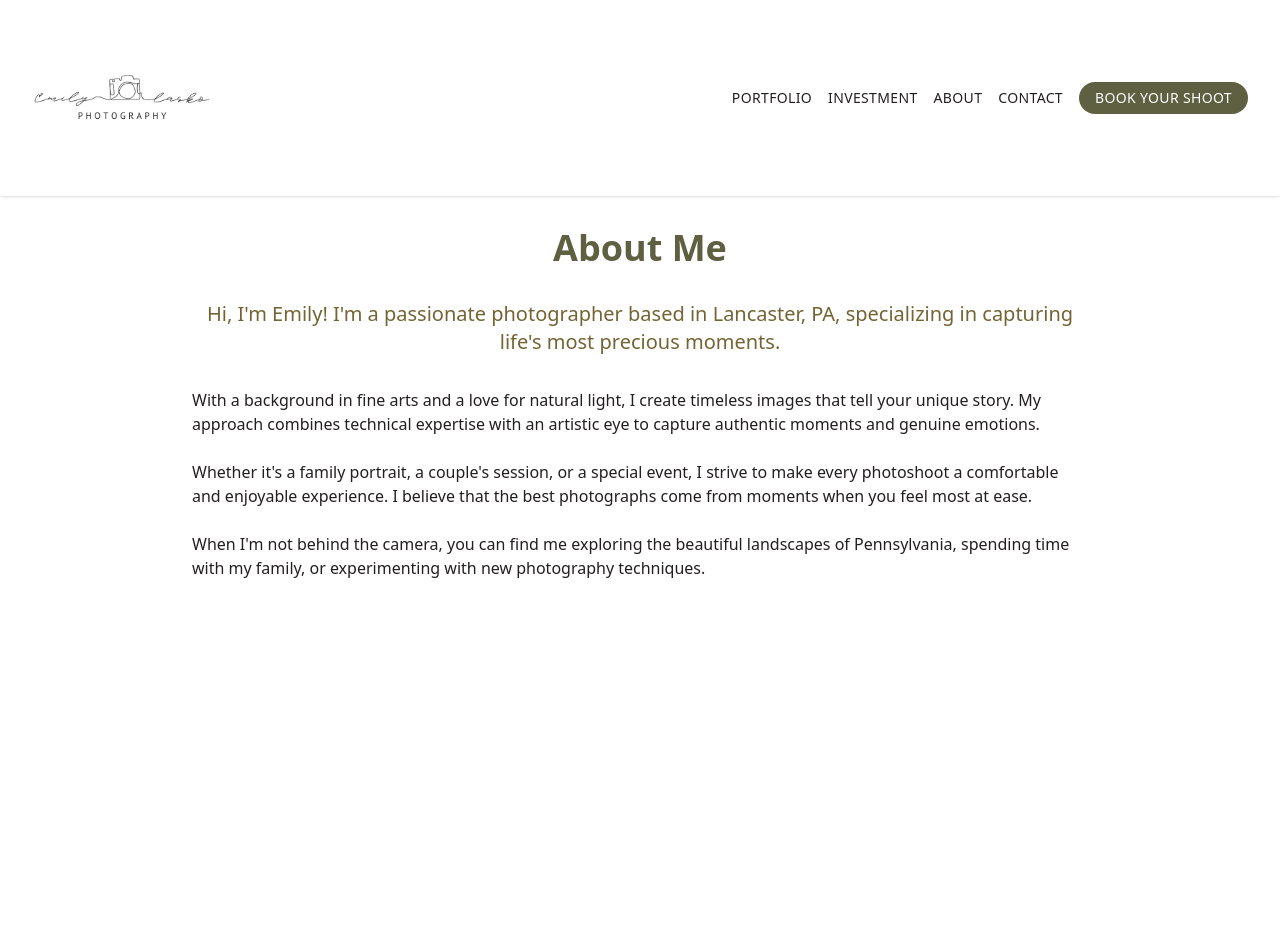
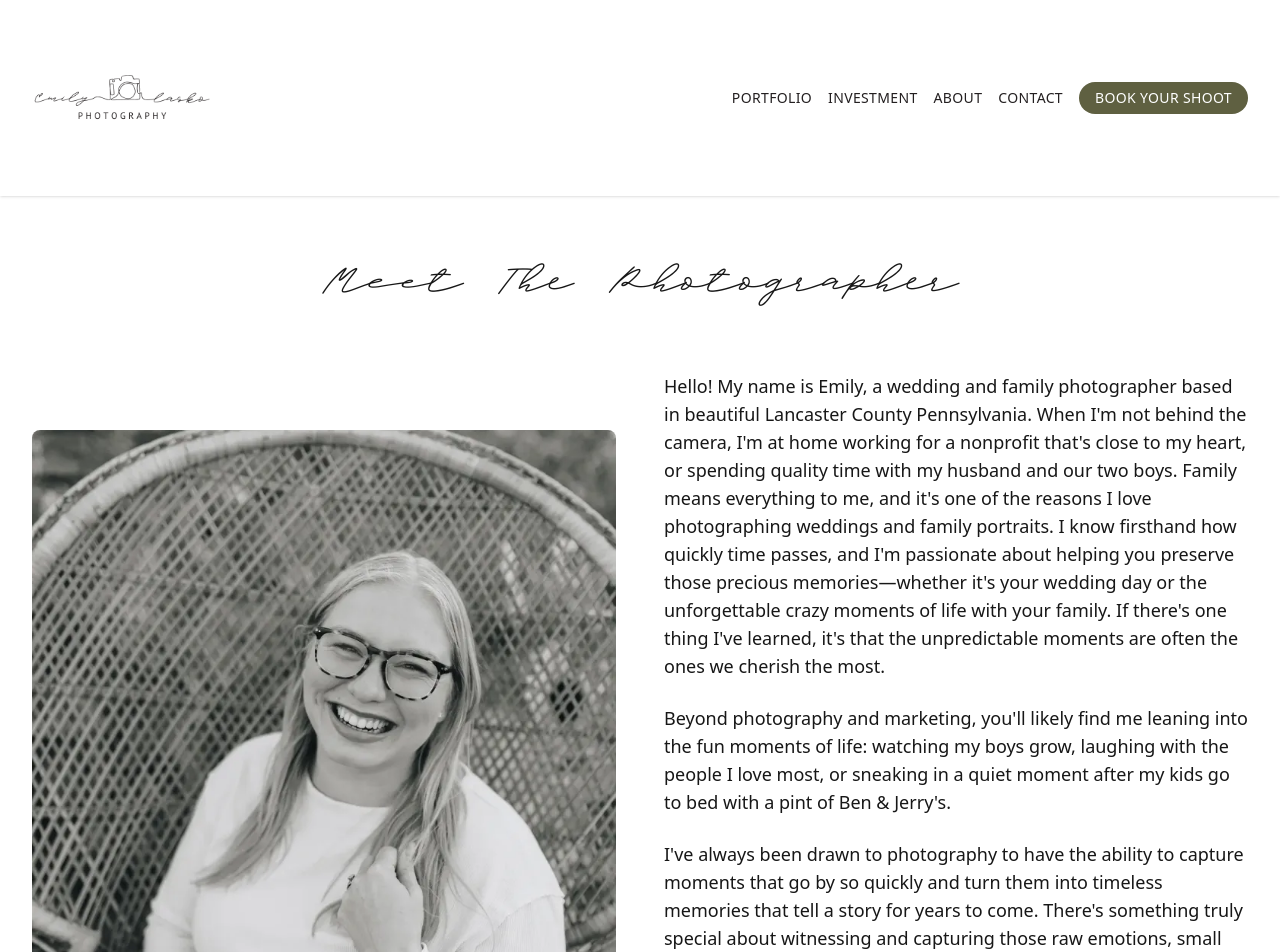
Before and after one commit to emilylasko/emily-lasko-photography, a Next.js app: page /about in a window 1280 px wide. Shown: the top 952 px of the page. Built offline with nearby package versions, Linux system fonts and the light colour scheme.

Commit message:
Update About page with new content and layout

```diff
--- a/app/about/page.tsx
+++ b/app/about/page.tsx
@@ -1,25 +1,47 @@
+"use client";
+
+import Image from "next/image";
+
 export default function About() {
   return (
-    <main className="min-h-screen p-8 bg-white text-[#231f20]">
-      <div className="max-w-4xl mx-auto">
-        <h1 className="text-4xl font-bold text-center mb-8 text-[#5f6041]">About Me</h1>
-        <div className="prose prose-lg mx-auto">
-          <p className="text-xl text-center mb-8 text-[#746434]">
-            Hi, I'm Emily! I'm a passionate photographer based in Lancaster, PA, specializing in capturing life's most precious moments.
-          </p>
-          <div className="space-y-6">
+    <div className="min-h-screen bg-white">
+      <div className="max-w-7xl mx-auto px-4 sm:px-6 lg:px-8 py-16">
+        <h1 className="text-4xl md:text-5xl font-scandilover text-center mb-16">
+          Meet The Photographer
+        </h1>
+
+        <div className="grid grid-cols-1 md:grid-cols-2 gap-12 items-center">
+          {/* Image Column */}
+          <div className="relative h-[600px] w-full">
+            <Image
+              src="/emily-photo.jpg"
+              alt="Emily Lasko - Photographer"
+              fill
+              className="object-cover rounded-lg"
+              priority
+            />
+          </div>
+
+          {/* Text Column */}
+          <div className="space-y-6 text-lg">
             <p>
-              With a background in fine arts and a love for natural light, I create timeless images that tell your unique story. My approach combines technical expertise with an artistic eye to capture authentic moments and genuine emotions.
+              Hello! My name is Emily, a wedding and family photographer based in beautiful Lancaster County Pennsylvania. When I'm not behind the camera, I'm at home working for a nonprofit that's close to my heart, or spending quality time with my husband and our two boys. Family means everything to me, and it's one of the reasons I love photographing weddings and family portraits. I know firsthand how quickly time passes, and I'm passionate about helping you preserve those precious memories—whether it's your wedding day or the unforgettable crazy moments of life with your family. If there's one thing I've learned, it's that the unpredictable moments are often the ones we cherish the most.
             </p>
+
             <p>
-              Whether it's a family portrait, a couple's session, or a special event, I strive to make every photoshoot a comfortable and enjoyable experience. I believe that the best photographs come from moments when you feel most at ease.
+              Beyond photography and marketing, you'll likely find me leaning into the fun moments of life: watching my boys grow, laughing with the people I love most, or sneaking in a quiet moment after my kids go to bed with a pint of Ben & Jerry's.
             </p>
+
             <p>
-              When I'm not behind the camera, you can find me exploring the beautiful landscapes of Pennsylvania, spending time with my family, or experimenting with new photography techniques.
+              I've always been drawn to photography to have the ability to capture moments that go by so quickly and turn them into timeless memories that tell a story for years to come. There's something truly special about witnessing and capturing those raw emotions, small details, and unforgettable moments in life.
+            </p>
+
+            <p>
+              My approach to photography reflects that—capturing the real, genuine moments that mean the most. I can't wait to help tell your story through images you'll cherish for generations.
             </p>
           </div>
         </div>
       </div>
-    </main>
+    </div>
   );
 }
--- a/app/investment/page.tsx
+++ b/app/investment/page.tsx
@@ -5,7 +5,7 @@ export default function Investment() {
         <h1 className="text-4xl font-bold text-center mb-8 text-[#5f6041]">Investment</h1>
         <div className="prose prose-lg mx-auto">
           <p className="text-xl text-center mb-8 text-[#746434]">
-            Capturing your precious moments is an investment in memories that will last a lifetime.
+          Quality photography is more than just a session—it's an investment in preserving your memories for a lifetime.
           </p>
           <div className="space-y-8">
             <div className="bg-gray-50 p-6 rounded-lg">
--- a/app/page.tsx
+++ b/app/page.tsx
@@ -28,12 +28,20 @@ export default function Home() {
           <p className="text-2xl md:text-4xl font-sans mb-8">
             Time flies in the blink of an eye—let's capture it forever.
           </p>
-          <Link
-            href="/contact"
-            className="inline-block px-8 py-3 bg-[#5f6041] text-white rounded-full font-medium hover:bg-[#746434] transition text-lg"
-          >
-            Book Your Shoot
-          </Link>
+          <div className="flex flex-col md:flex-row gap-4 justify-center">
+            <Link
+              href="/portfolio"
+              className="inline-block px-8 py-3 bg-white text-[#5f6041] rounded-full font-medium hover:bg-gray-100 transition text-lg"
+            >
+              Explore My Work
+            </Link>
+            <Link
+              href="/contact"
+              className="inline-block px-8 py-3 bg-[#5f6041] text-white rounded-full font-medium hover:bg-[#746434] transition text-lg"
+            >
+              Let's Make Memories
+            </Link>
+          </div>
         </div>
       </section>
     </>
```
Also changed, not shown: public/emily-photo.jpg (added).
